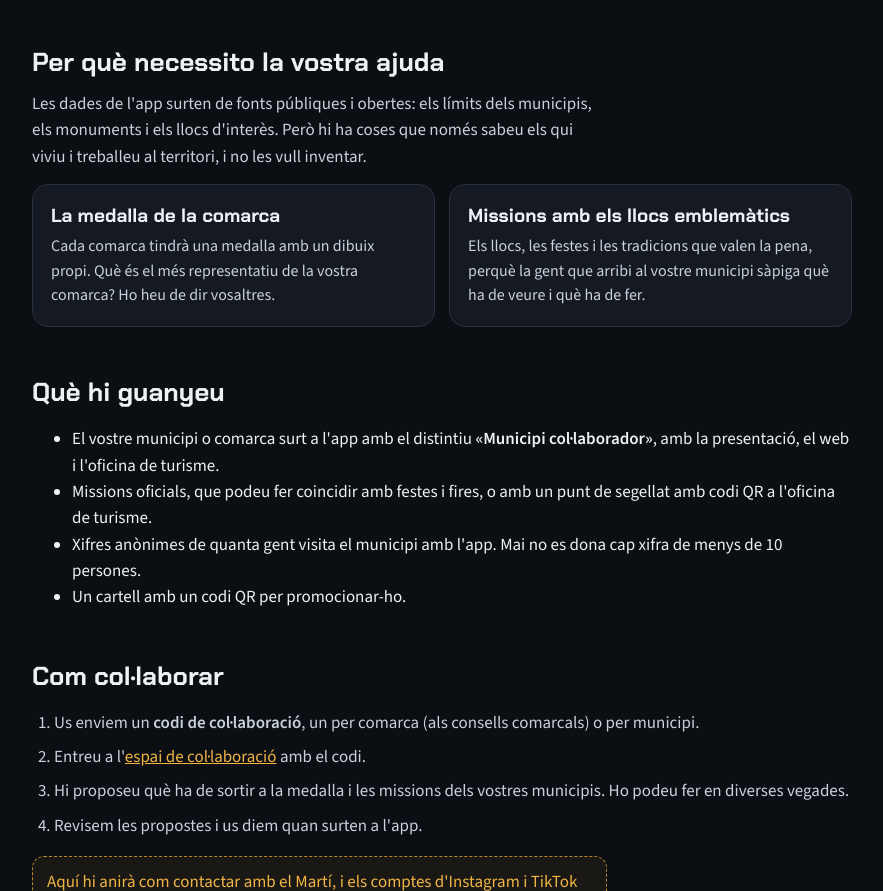
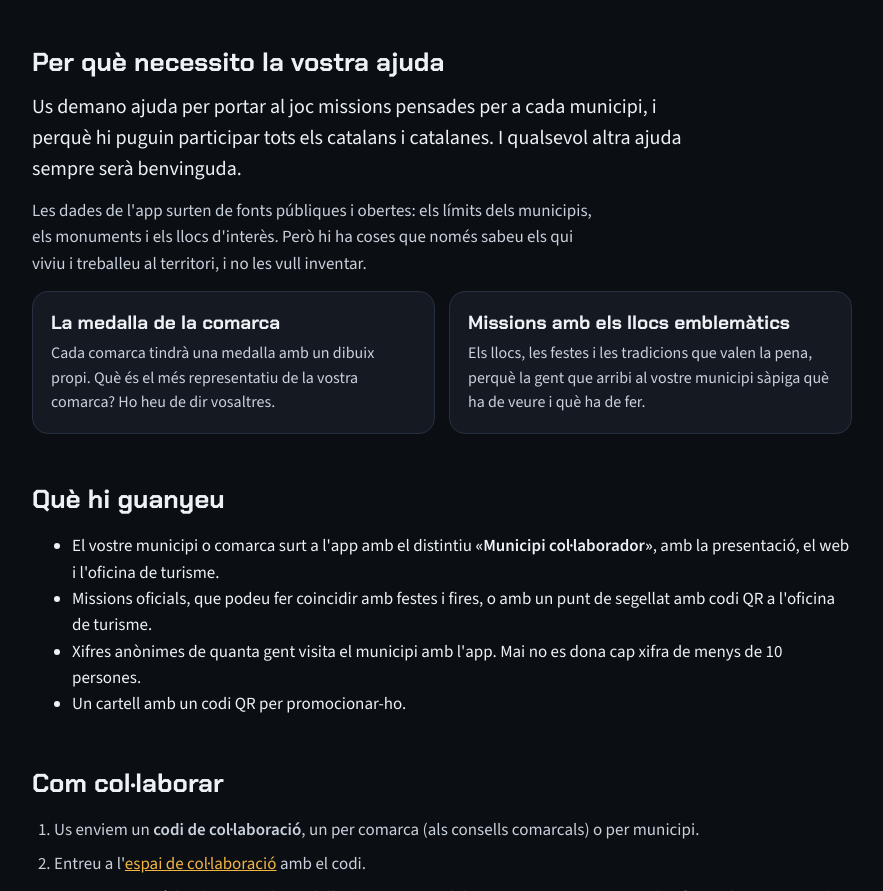
Before and after one commit to MartiFarranC/municipis, a plain HTML site: page web/index.html in a window 1280 px wide. Shown: the part 1666-2557 px from the top of the page, without its empty margins (198-1081 px from the left). Drawn offline with nearby package versions, Linux system fonts and the light colour scheme.

Commit message:
Web: què demana el Martí als ajuntaments

```diff
--- a/web/index.html
+++ b/web/index.html
@@ -48,6 +48,7 @@
   <p class="destacat">Però la cosa es va anar embolicant, i ara estic creant un videojoc. La meva intenció és donar a conèixer Catalunya a gent com jo: gent que, tot i haver viscut a Catalunya, no ha viscut Catalunya.</p>
 
   <h2>Per què necessito la vostra ajuda</h2>
+  <p class="destacat">Us demano ajuda per portar al joc missions pensades per a cada municipi, i perquè hi puguin participar tots els catalans i catalanes. I qualsevol altra ajuda sempre serà benvinguda.</p>
   <p>Les dades de l'app surten de fonts públiques i obertes: els límits dels municipis, els monuments i els llocs d'interès. Però hi ha coses que només sabeu els qui viviu i treballeu al territori, i no les vull inventar.</p>
   <div class="targetes">
     <div class="targeta"><h3>La medalla de la comarca</h3><p>Cada comarca tindrà una medalla amb un dibuix propi. Què és el més representatiu de la vostra comarca? Ho heu de dir vosaltres.</p></div>
```
